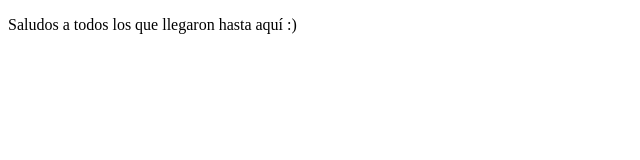
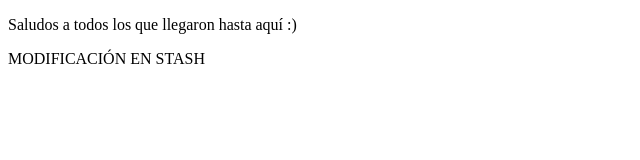
Before and after one commit to Giovani-IM/Giovani-IM.github.io, a plain HTML site: page index.html in a window 1280 px wide. Shown: the whole page, without its empty margins (0-640 px from the left). Drawn offline with Linux system fonts and the light colour scheme.

Commit message:
Cambio guardado de stash

```diff
--- a/index.html
+++ b/index.html
@@ -8,5 +8,6 @@
 </head>
 <body>
     <p>Saludos a todos los que llegaron hasta aquí :)</p>
+    <p>MODIFICACIÓN EN STASH</p>
 </body>
 </html>
```
